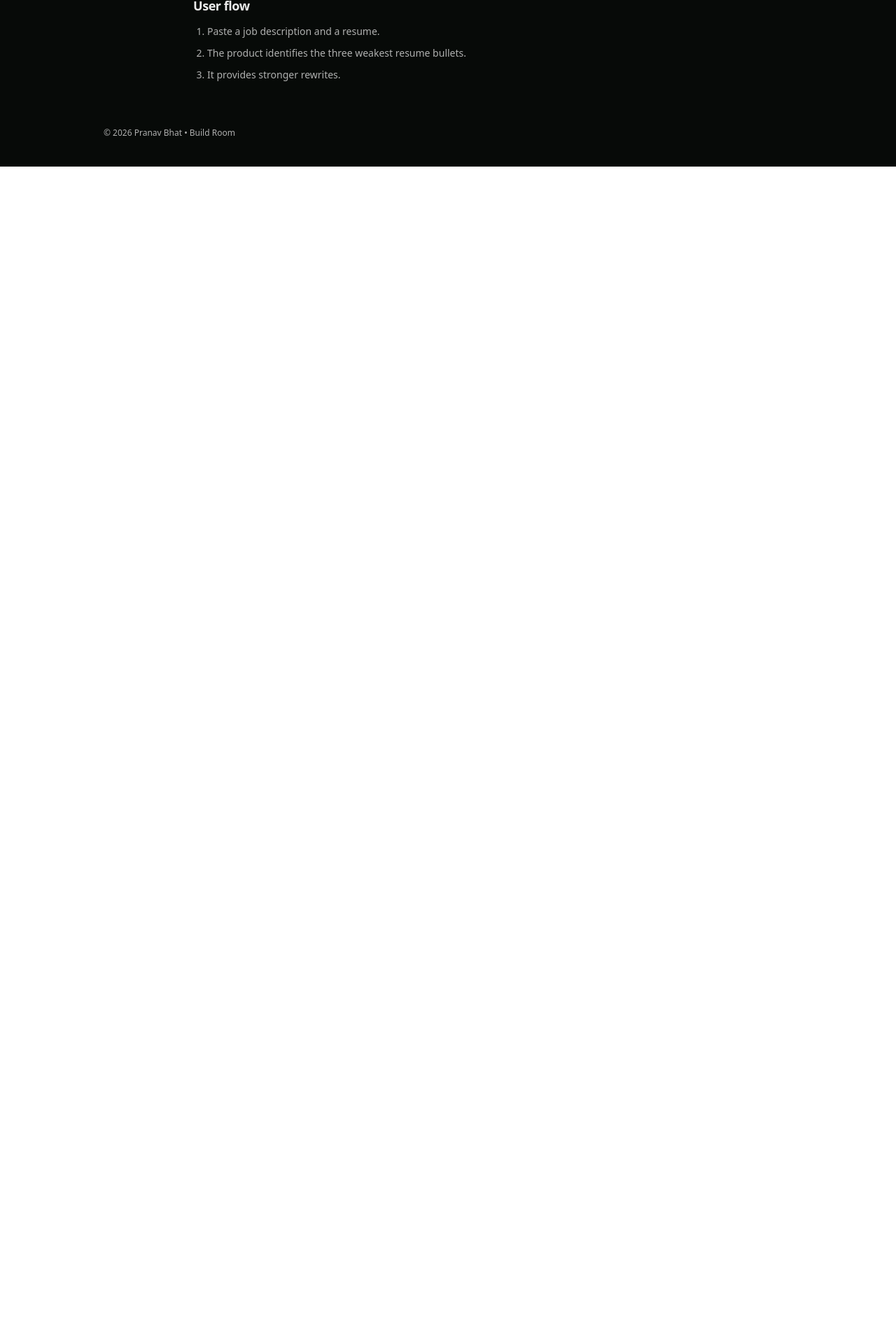
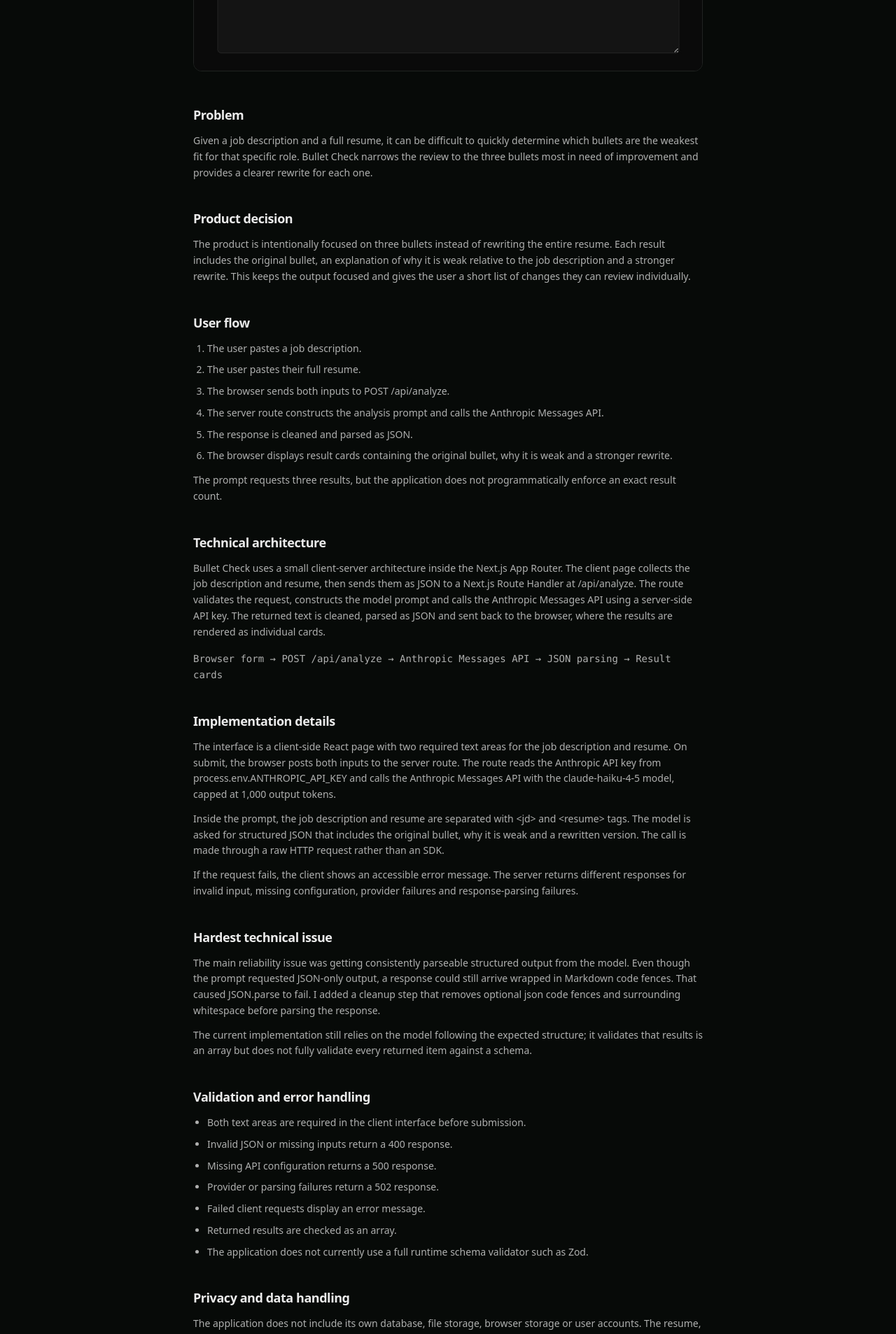
Before and after one commit to bhat-pranav/portfolio, a Next.js app: page /projects/bullet-check in a window 1280 px wide. Shown: the part 880-2786 px from the top of the page at 70% size. Before the commit the page ends 1118 px from the top, so only its background shows below. Built offline with nearby package versions, Linux system fonts and the light colour scheme.

Commit message:
update bullet check case study

```diff
--- a/src/components/case-study-view.tsx
+++ b/src/components/case-study-view.tsx
@@ -1,6 +1,7 @@
 import Image from "next/image";
 import Link from "next/link";
 import type { CaseStudy } from "@/types/case-study";
+import type { ReactNode } from "react";
 
 type CaseStudyViewProps = {
   study: CaseStudy;
@@ -11,6 +12,9 @@
   title: string;
   content?: string;
   list?: string[];
+  ordered?: boolean;
+  note?: string;
+  diagram?: string;
 };
 
 function metadataItems(study: CaseStudy) {
@@ -23,8 +27,69 @@
   return items;
 }
 
+function paragraphs(text: string): string[] {
+  return text
+    .split(/\n\n+/)
+    .map((part) => part.trim())
+    .filter(Boolean);
+}
+
+function Prose({ text }: { text: string }) {
+  const parts = paragraphs(text);
+  return (
+    <div className="mt-3 space-y-3 text-sm leading-relaxed text-[var(--muted)]">
+      {parts.map((part) => (
+        <p key={part}>{part}</p>
+      ))}
+    </div>
+  );
+}
+
+function SectionBody({ section }: { section: SectionDef }) {
+  let body: ReactNode = null;
+
+  if (section.list && section.list.length > 0) {
+    const ListTag = section.ordered ? "ol" : "ul";
+    body = (
+      <ListTag
+        className={`mt-3 space-y-2 pl-5 text-sm leading-relaxed text-[var(--muted)] ${
+          section.ordered ? "list-decimal" : "list-disc"
+        }`}
+      >
+        {section.list.map((item) => (
+          <li key={item}>{item}</li>
+        ))}
+      </ListTag>
+    );
+  } else if (section.content) {
+    body = <Prose text={section.content} />;
+  }
+
+  return (
+    <>
+      {body}
+      {section.diagram ? (
+        <p className="mt-4 overflow-x-auto text-sm leading-relaxed text-[var(--muted)]">
+          <span className="whitespace-nowrap font-mono text-[13px] sm:whitespace-normal sm:text-sm">
+            {section.diagram}
+          </span>
+        </p>
+      ) : null}
+      {section.note ? (
+        <p className="mt-3 text-sm leading-relaxed text-[var(--muted)]">{section.note}</p>
+      ) : null}
+    </>
+  );
+}
+
 export function CaseStudyView({ study }: CaseStudyViewProps) {
   const meta = metadataItems(study);
+
+  const limitationsList = Array.isArray(study.limitations)
+    ? study.limitations
+    : undefined;
+  const limitationsText =
+    typeof study.limitations === "string" ? study.limitations : undefined;
 
   const sections: SectionDef[] = [
     { key: "problem", title: "Problem", content: study.problem },
@@ -37,11 +102,14 @@
       key: "user-flow",
       title: "User flow",
       list: study.userFlow?.filter(Boolean),
+      ordered: true,
+      note: study.userFlowNote,
     },
     {
       key: "technical-architecture",
       title: "Technical architecture",
       content: study.technicalArchitecture,
+      diagram: study.architectureDiagram,
     },
     {
       key: "implementation-details",
@@ -53,12 +121,29 @@
       title: "Hardest technical issue",
       content: study.hardestTechnicalIssue,
     },
-    { key: "limitations", title: "Limitations", content: study.limitations },
+    {
+      key: "validation-and-error-handling",
+      title: "Validation and error handling",
+      list: study.validationAndErrorHandling?.filter(Boolean),
+      ordered: false,
+    },
+    {
+      key: "privacy-and-data-handling",
+      title: "Privacy and data handling",
+      content: study.privacyAndDataHandling,
+    },
+    {
+      key: "limitations",
+      title: "Limitations",
+      content: limitationsText,
+      list: limitationsList,
+      ordered: false,
+    },
     { key: "results", title: "Results", content: study.results },
     { key: "next-steps", title: "Next steps", content: study.nextSteps },
   ].filter((section) => {
     if (section.list) return section.list.length > 0;
-    return Boolean(section.content);
+    return Boolean(section.content || section.diagram);
   });
 
   return (
@@ -149,17 +234,7 @@
           {sections.map((section) => (
             <section key={section.key}>
               <h2 className="text-lg font-semibold tracking-tight">{section.title}</h2>
-              {section.list ? (
-                <ol className="mt-3 list-decimal space-y-2 pl-5 text-sm leading-relaxed text-[var(--muted)]">
-                  {section.list.map((step) => (
-                    <li key={step}>{step}</li>
-                  ))}
-                </ol>
-              ) : (
-                <p className="mt-3 text-sm leading-relaxed text-[var(--muted)]">
-                  {section.content}
-                </p>
-              )}
+              <SectionBody section={section} />
             </section>
           ))}
         </div>
--- a/src/data/case-studies.ts
+++ b/src/data/case-studies.ts
@@ -4,94 +4,73 @@
 } from "@/data/bullet-check";
 import type { CaseStudy } from "@/types/case-study";
 
-/**
- * TODO: set your role on Bullet Check, e.g. "Solo builder"
- */
-export const BULLET_CHECK_ROLE: string | undefined = undefined;
-
-/**
- * TODO: set the project timeline, e.g. "Winter 2026"
- */
-export const BULLET_CHECK_TIMELINE: string | undefined = undefined;
-
-/**
- * TODO: set stack only with confirmed technologies, e.g. ["Next.js", "TypeScript"]
- */
-export const BULLET_CHECK_STACK: string[] | undefined = undefined;
-
-/**
- * TODO: set repository URL when public
- */
-export const BULLET_CHECK_REPOSITORY_URL: string | undefined = undefined;
-
-/**
- * TODO: describe the problem Bullet Check addresses
- */
-export const BULLET_CHECK_PROBLEM: string | undefined = undefined;
-
-/**
- * TODO: describe the key product decision
- */
-export const BULLET_CHECK_PRODUCT_DECISION: string | undefined = undefined;
-
-/**
- * TODO: describe technical architecture with confirmed details only
- */
-export const BULLET_CHECK_TECHNICAL_ARCHITECTURE: string | undefined = undefined;
-
-/**
- * TODO: describe implementation details with confirmed facts only
- */
-export const BULLET_CHECK_IMPLEMENTATION_DETAILS: string | undefined = undefined;
-
-/**
- * TODO: describe the hardest technical issue faced
- */
-export const BULLET_CHECK_HARDEST_TECHNICAL_ISSUE: string | undefined = undefined;
-
-/**
- * TODO: describe known limitations
- */
-export const BULLET_CHECK_LIMITATIONS: string | undefined = undefined;
-
-/**
- * TODO: describe results with confirmed metrics or outcomes only
- */
-export const BULLET_CHECK_RESULTS: string | undefined = undefined;
-
-/**
- * TODO: describe planned next steps
- */
-export const BULLET_CHECK_NEXT_STEPS: string | undefined = undefined;
-
 export const bulletCheckCaseStudy: CaseStudy = {
   slug: "bullet-check",
   title: "Bullet Check",
   status: "Live",
+  role: "Solo developer",
+  timeline: "June 26–27, 2026",
   description:
     "A live tool that compares a resume against a job description, identifies the three weakest bullets and generates more targeted rewrites.",
   metaTitle: "Bullet Check — Pranav Bhat",
   metaDescription:
     "A live tool that compares a resume against a job description and identifies the three bullets most in need of improvement.",
   liveUrl: BULLET_CHECK_LIVE_URL,
+  repositoryUrl: "https://github.com/bhat-pranav/bullet-check",
   heroImage: BULLET_CHECK_SCREENSHOT_PATH,
+  stack: [
+    "Next.js 16",
+    "React 19",
+    "TypeScript",
+    "Tailwind CSS 4",
+    "Anthropic Messages API",
+  ],
+  problem:
+    "Given a job description and a full resume, it can be difficult to quickly determine which bullets are the weakest fit for that specific role. Bullet Check narrows the review to the three bullets most in need of improvement and provides a clearer rewrite for each one.",
+  productDecision:
+    "The product is intentionally focused on three bullets instead of rewriting the entire resume. Each result includes the original bullet, an explanation of why it is weak relative to the job description and a stronger rewrite. This keeps the output focused and gives the user a short list of changes they can review individually.",
   userFlow: [
-    "Paste a job description and a resume.",
-    "The product identifies the three weakest resume bullets.",
-    "It provides stronger rewrites.",
+    "The user pastes a job description.",
+    "The user pastes their full resume.",
+    "The browser sends both inputs to POST /api/analyze.",
+    "The server route constructs the analysis prompt and calls the Anthropic Messages API.",
+    "The response is cleaned and parsed as JSON.",
+    "The browser displays result cards containing the original bullet, why it is weak and a stronger rewrite.",
   ],
-  role: BULLET_CHECK_ROLE,
-  timeline: BULLET_CHECK_TIMELINE,
-  stack: BULLET_CHECK_STACK,
-  repositoryUrl: BULLET_CHECK_REPOSITORY_URL,
-  problem: BULLET_CHECK_PROBLEM,
-  productDecision: BULLET_CHECK_PRODUCT_DECISION,
-  technicalArchitecture: BULLET_CHECK_TECHNICAL_ARCHITECTURE,
-  implementationDetails: BULLET_CHECK_IMPLEMENTATION_DETAILS,
-  hardestTechnicalIssue: BULLET_CHECK_HARDEST_TECHNICAL_ISSUE,
-  limitations: BULLET_CHECK_LIMITATIONS,
-  results: BULLET_CHECK_RESULTS,
-  nextSteps: BULLET_CHECK_NEXT_STEPS,
+  userFlowNote:
+    "The prompt requests three results, but the application does not programmatically enforce an exact result count.",
+  technicalArchitecture:
+    "Bullet Check uses a small client-server architecture inside the Next.js App Router. The client page collects the job description and resume, then sends them as JSON to a Next.js Route Handler at /api/analyze. The route validates the request, constructs the model prompt and calls the Anthropic Messages API using a server-side API key. The returned text is cleaned, parsed as JSON and sent back to the browser, where the results are rendered as individual cards.",
+  architectureDiagram:
+    "Browser form → POST /api/analyze → Anthropic Messages API → JSON parsing → Result cards",
+  implementationDetails:
+    "The interface is a client-side React page with two required text areas for the job description and resume. On submit, the browser posts both inputs to the server route. The route reads the Anthropic API key from process.env.ANTHROPIC_API_KEY and calls the Anthropic Messages API with the claude-haiku-4-5 model, capped at 1,000 output tokens.\n\nInside the prompt, the job description and resume are separated with <jd> and <resume> tags. The model is asked for structured JSON that includes the original bullet, why it is weak and a rewritten version. The call is made through a raw HTTP request rather than an SDK.\n\nIf the request fails, the client shows an accessible error message. The server returns different responses for invalid input, missing configuration, provider failures and response-parsing failures.",
+  hardestTechnicalIssue:
+    "The main reliability issue was getting consistently parseable structured output from the model. Even though the prompt requested JSON-only output, a response could still arrive wrapped in Markdown code fences. That caused JSON.parse to fail. I added a cleanup step that removes optional json code fences and surrounding whitespace before parsing the response.\n\nThe current implementation still relies on the model following the expected structure; it validates that results is an array but does not fully validate every returned item against a schema.",
+  validationAndErrorHandling: [
+    "Both text areas are required in the client interface before submission.",
+    "Invalid JSON or missing inputs return a 400 response.",
+    "Missing API configuration returns a 500 response.",
+    "Provider or parsing failures return a 502 response.",
+    "Failed client requests display an error message.",
+    "Returned results are checked as an array.",
+    "The application does not currently use a full runtime schema validator such as Zod.",
+  ],
+  privacyAndDataHandling:
+    "The application does not include its own database, file storage, browser storage or user accounts. The resume, job description and generated results are held only in the current React state by the application itself.\n\nTo generate the analysis, the complete pasted job description and resume are sent through the server route to the Anthropic Messages API.\n\nThe repository does not currently include a privacy policy, consent notice, redaction feature or documented retention policy.",
+  limitations: [
+    "The prompt requests three results, but the server does not enforce an exact count.",
+    "Individual result objects are not fully validated against a runtime schema.",
+    "There are no input-length limits.",
+    "There is no authentication or rate limiting.",
+    "Responses are non-streaming, so the interface waits for the complete model response.",
+    "The parser assumes the first Anthropic content block contains the expected text.",
+    "There are no automated tests.",
+    "The application does not currently include a privacy notice or input-redaction tools.",
+    "The generated rewrites still require human review to ensure they remain accurate.",
+  ],
+  results:
+    "Built and deployed an end-to-end working product over approximately one day. The live application accepts a job description and resume, sends them through a server-side model workflow and renders focused rewrite recommendations in the browser.\n\nNo verified user, traffic or outcome metrics are currently available.",
 };
 
 export const caseStudies: CaseStudy[] = [bulletCheckCaseStudy];
--- a/src/types/case-study.ts
+++ b/src/types/case-study.ts
@@ -16,10 +16,16 @@
   problem?: string;
   productDecision?: string;
   userFlow?: string[];
+  /** Optional note rendered after the user-flow list */
+  userFlowNote?: string;
   technicalArchitecture?: string;
+  /** Simple one-line architecture flow, e.g. "A → B → C" */
+  architectureDiagram?: string;
   implementationDetails?: string;
   hardestTechnicalIssue?: string;
-  limitations?: string;
+  validationAndErrorHandling?: string[];
+  privacyAndDataHandling?: string;
+  limitations?: string | string[];
   results?: string;
   nextSteps?: string;
 };
```
